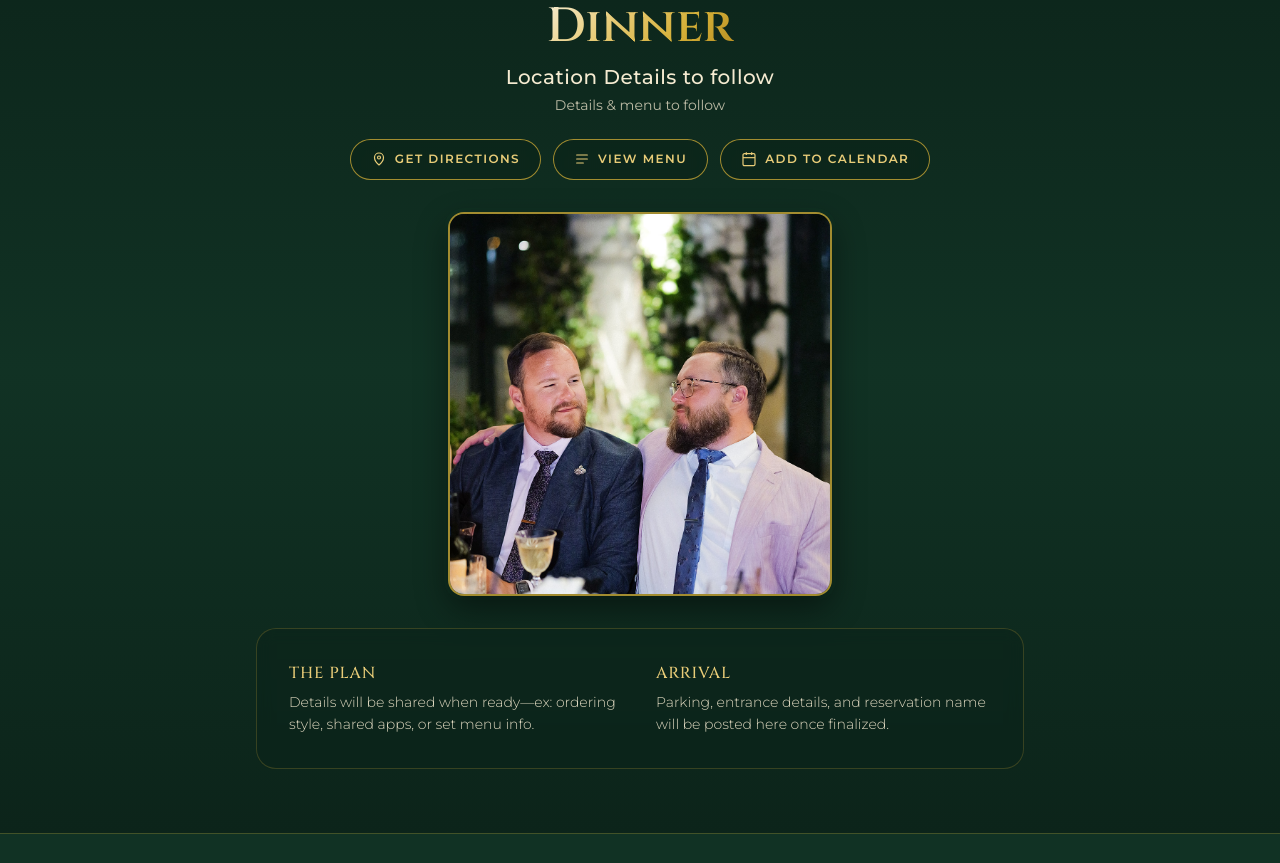
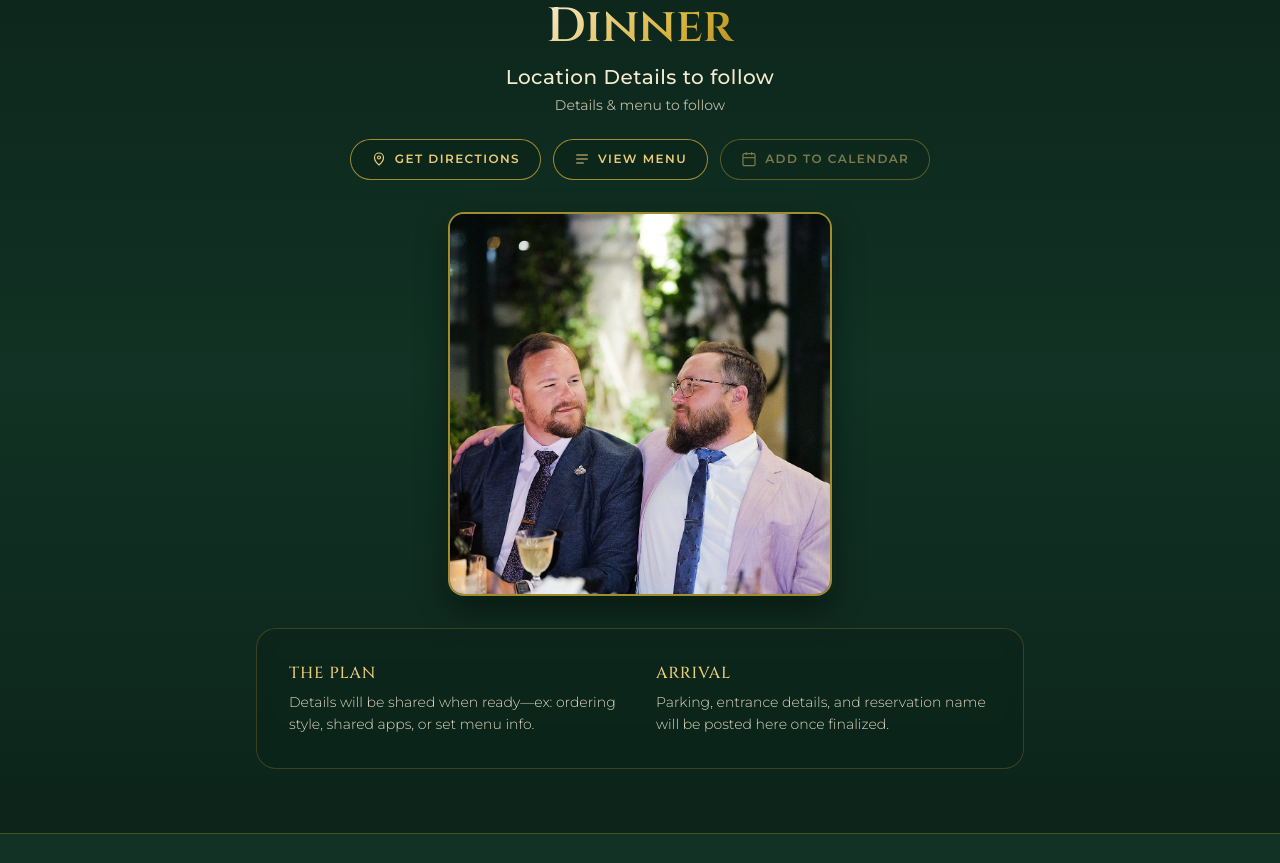
Before and after one commit to Licious-designs/jt-nye-wedding26, a plain HTML site: page index.html in a window 1280 px wide. Shown: the part 1962-2825 px from the top of the page. Drawn offline with nearby package versions, Linux system fonts and the light colour scheme.

Commit message:
Update index.html
Disabled 'add to calendar' for dinner until reservation confirmed

```diff
--- a/index.html
+++ b/index.html
@@ -474,7 +474,7 @@
 
                     <!-- Universal Add to Calendar Dropdown -->
                     <div class="cal-dropdown-wrapper">
-                        <button type="button" class="btn-action cal-toggle-btn" data-event="dinner" aria-expanded="false">
+                            <button type="button" disabled class="btn-action cal-toggle-btn opacity-50 cursor-not-allowed pointer-events-none" data-event="dinner" aria-expanded="false">
                             <svg class="w-4 h-4" fill="none" stroke="currentColor" stroke-width="1.8" viewBox="0 0 24 24">
                                 <rect x="3" y="4" width="18" height="18" rx="2" ry="2"/>
                                 <line x1="16" y1="2" x2="16" y2="6"/>
```
